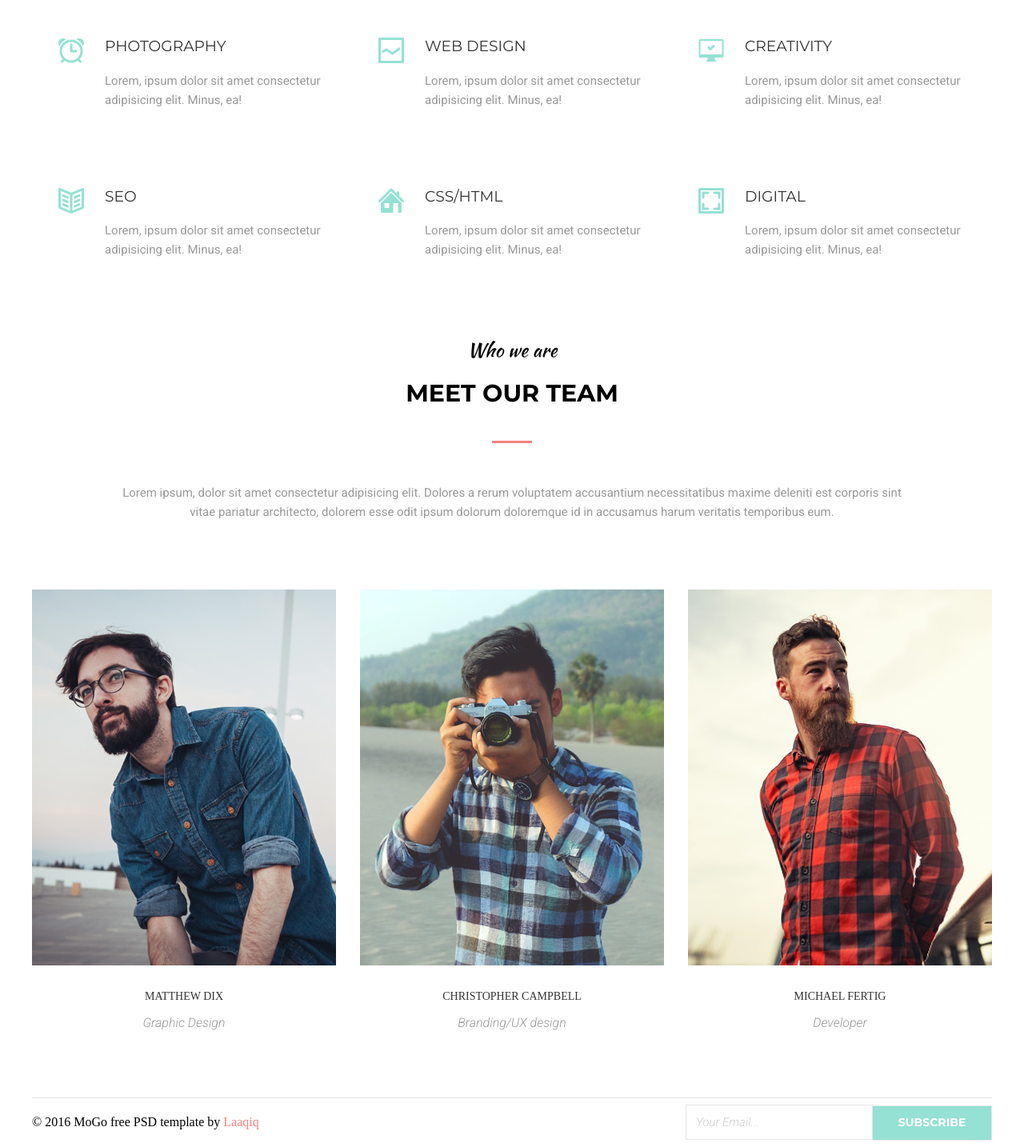
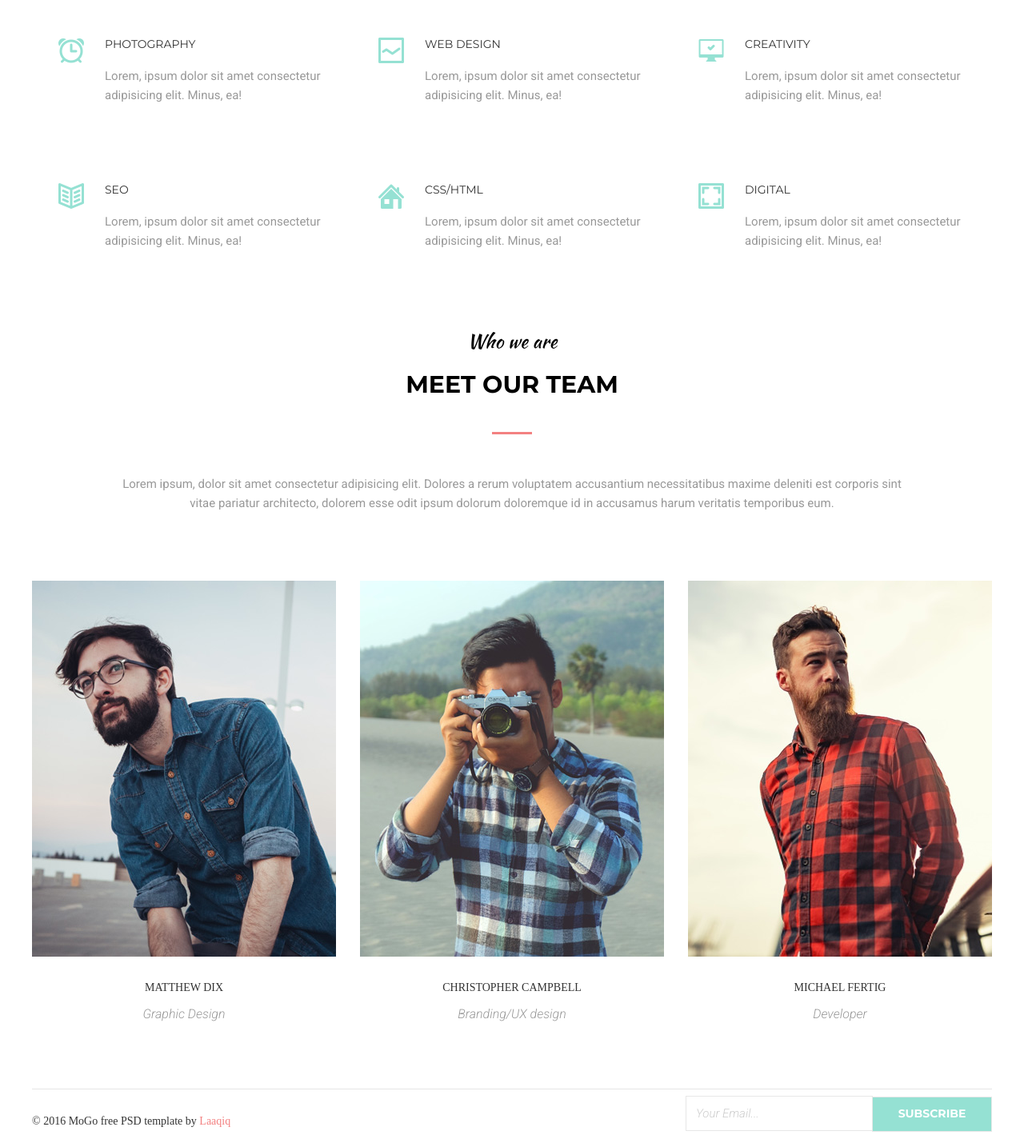
Before and after one commit to Pedko777/goit-fe-course, a plain HTML site: page module-06/index.html in a window 1280 px wide. Shown: the part 313-1747 px from the top of the page at 80% size. Drawn offline with Linux system fonts and the light colour scheme.

Commit message:
Version 1.1

```diff
--- a/module-06/css/style.css
+++ b/module-06/css/style.css
@@ -230,7 +230,7 @@ input[type="radio"]
 
 .list-item-title {
     font-family: var(--main-font);
-    font-size: 14;
+    font-size: 14px;
     font-weight: 400;
     text-transform: uppercase;
     color: rgb(51, 51, 51);
@@ -258,8 +258,7 @@ margin-bottom: 85px;
 .team-text {
     display: block;
     margin: 0 auto;
-    width: 980px;
-    order: 3;
+    max-width: 980px;
     font-family: var(--secondary-font);
     font-size: 15px;
     line-height: 1.6;
@@ -292,7 +291,7 @@ margin-bottom: 85px;
     font-style: italic;
     font-weight: 300;
     line-height: 1.6;
-    color: rgb(153, 153, 153);;
+    color: rgb(153, 153, 153);
 }
 
 
@@ -353,8 +352,8 @@ margin-bottom: 85px;
     border-right: 1px solid rgba(243, 129, 129, 0.502);
 }
 
-.socials__link:hover,
-.socials__link:focus {
+.social-link:hover,
+.social-link:focus {
     background-color: #95e1d3;
 }
 
@@ -384,9 +383,19 @@ margin-bottom: 85px;
     align-items: center;
 }
 
+.page-footer p {
+    font-size: 14px;
+    line-height: 17px;
+    font-weight: 400;
+    color: rgb(51, 51, 51);
+    margin-top: 30px;
+    margin-bottom: 12px;
+}
+
 .page-footer span {
     text-transform: uppercase;
 }
+
 .madeby-link {
     display: inline-block;
     color: #f38181;
--- a/module-06/index.html
+++ b/module-06/index.html
@@ -13,14 +13,13 @@
 <body>
     <h1 class="visually-hidden">Заголовок в разметке есть, но пользователь его не видит</h1>
 
-                    <!HEADER!>
-
     <Header class="page-header">
         <div class="container">
             <nav class="page-nav">
                 <a href="#" class="site-logo">Mo<span>g</span>o</a>
                 <ul class="site-navigation">
                     <li class="site-navigation-item"><a href="#" class="site-navigation-link">About</a></li>
+                    <li class="site-navigation-item"><a href="#" class="site-navigation-link">Service</a></li>
                     <li class="site-navigation-item"><a href="#" class="site-navigation-link">Work</a></li>
                     <li class="site-navigation-item"><a href="#" class="site-navigation-link">Blog</a></li>
                     <li class="site-navigation-item"><a href="#" class="site-navigation-link">Contact</a></li>
@@ -30,9 +29,6 @@
     </Header>
 
     <main class="content-area">
-
-                    <!SERVICE!>
-
         <section class="service container">
             <h2 class="section-title"><span class="title-span">We work with</span>Amazing services</h2>
             <ul class="service-list">
@@ -80,13 +76,11 @@
             </ul>
         </section>
 
-                    <!TEAM!>
-
         <section class="team">
             <div class="container">
                 <div class="section-header">
                     <h2 class="section-title"><span class="title-span">Who we are</span>Meet our team</h2>
-                    <span class="team-text">Lorem ipsum, dolor sit amet consectetur adipisicing elit. Dolores a rerum voluptatem accusantium necessitatibus maxime deleniti est corporis sint vitae pariatur architecto, dolorem esse odit ipsum dolorum doloremque id in accusamus harum veritatis temporibus eum.</span></li>
+                    <p class="team-text">Lorem ipsum, dolor sit amet consectetur adipisicing elit. Dolores a rerum voluptatem accusantium necessitatibus maxime deleniti est corporis sint vitae pariatur architecto, dolorem esse odit ipsum dolorum doloremque id in accusamus harum veritatis temporibus eum.</p></li>
                 </div>
                 <ul class="team-list">
                     <li class="team-list-item">
@@ -162,16 +156,13 @@
             </div>
         </section>
     </main>
-
-                    <!FOOTER>
-
+</body>
 <foter class="page-footer container">
-            <p>&copy; 2016 Mo<span>g</span>o free <span>psd</span> template by <a class="madeby-link" href="#">Laaqiq</a></p>
+    <p>&copy; 2016 MoGo free PSD template by <a class="madeby-link" href="#">Laaqiq</a></p>
     <form action="#" class="subscr">
         <input class="subscr-input" type="email" placeholder="Your Email..." name="email" required>
         <button class="subscr-btn" type="submit">Subscribe</button>
     </form>
 </div>
 </foter>
-</body>
 </html>
```
Lines whose indentation alone changed are shown as unchanged.
